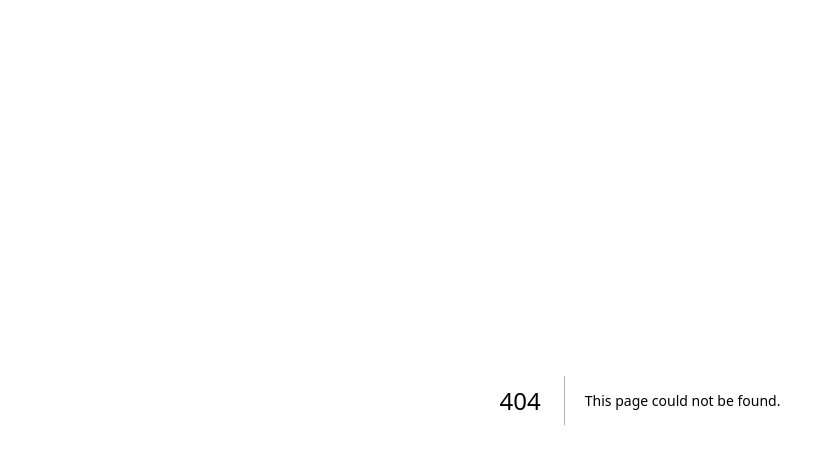
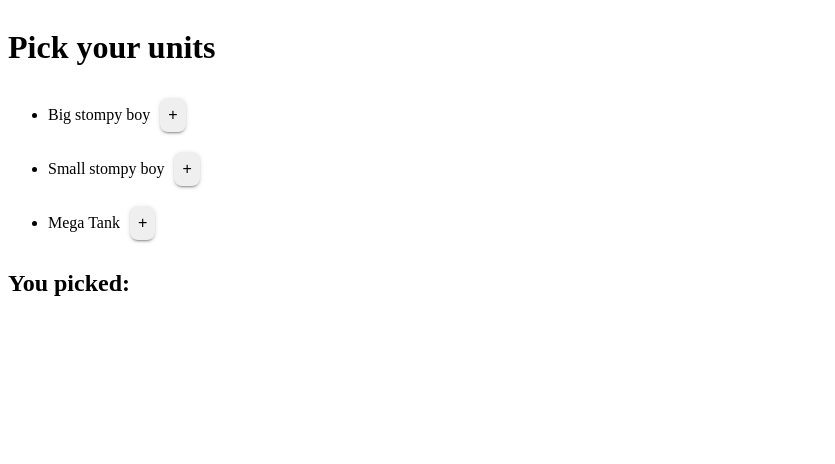
Before and after one commit to NoelleDeAngelo/MechWarriorCalc, a Next.js app: page /roster in a window 1280 px wide. Before the commit this address had no page. Shown: the top 464 px of the page, without its empty margins (0-835 px from the left). Built offline with nearby package versions, Linux system fonts and the light colour scheme.

Commit message:
Add and remove units from roster

```diff
--- a/src/app/globals.css
+++ b/src/app/globals.css
@@ -16,27 +16,15 @@ body {
   overflow-x: hidden;
 }
 
-body {
-  color: var(--foreground);
-  background: var(--background);
-  font-family: Arial, Helvetica, sans-serif;
-  -webkit-font-smoothing: antialiased;
-  -moz-osx-font-smoothing: grayscale;
-}
-
-* {
-  box-sizing: border-box;
-  padding: 0;
-  margin: 0;
-}
-
-a {
-  color: inherit;
+button {
+  border: none;
+  box-shadow: 0 2px 2px 0 rgba(0, 0, 0, 0.14), 0 3px 1px -2px rgba(0, 0, 0, 0.2),
+    0 1px 5px 0 rgba(0, 0, 0, 0.12);
   text-decoration: none;
 }
 
-@media (prefers-color-scheme: dark) {
-  html {
-    color-scheme: dark;
-  }
+button:hover {
+  transform: scale(0.98);
+  cursor: pointer;
+  filter: brightness(0.95);
 }
--- a/src/app/layout.js
+++ b/src/app/layout.js
@@ -1,12 +1,15 @@
 
 import "./globals.css";
+import { RosterProvider } from "../context/RosterContext";
 
 
 export default function RootLayout({ children }) {
   return (
     <html lang="en">
       <body>
-        {children}
+        <RosterProvider>
+          {children}
+        </RosterProvider>
       </body>
     </html>
   );
--- a/src/app/page.js
+++ b/src/app/page.js
@@ -1,8 +1,11 @@
 
 import styles from "./page.module.css";
+import Link from "next/link";
 
 export default function Home() {
   return (
-    <div>Hello World</div>
+    <div>
+      <h1><Link href={'/roster'}>Make a Roster</Link></h1>
+    </div>
   );
 }
--- /dev/null
+++ b/src/app/roster/page.js
@@ -0,0 +1,60 @@
+'use client'
+
+import styles from "./roster.module.css";
+import unitList from "../../unitList";
+import { useRoster } from "@/context/RosterContext"
+
+
+
+export default function Roster() {
+
+  const { roster, setRoster } = useRoster();
+
+  const addUnit = (unitCode) => {
+    var addedUnit = {...unitList[unitCode]};
+    addedUnit.id = Date.now();
+    setRoster([...roster, addedUnit]);
+  };
+
+
+  const removeUnit = (uid) => {
+    const newRoster = [...roster];
+    for (var i = 0; i < newRoster.length; i++){
+      if (newRoster[i].id === uid) {
+        newRoster.splice(i, 1);
+        break;
+      }
+    }
+    setRoster(newRoster);
+  };
+
+
+
+  return (
+    <div>
+      <h1>Pick your units</h1>
+      <ul>
+        {Object.keys(unitList).map((unitCode) => (
+          <li key={unitCode}>
+            {unitList[unitCode].name}
+            <button onClick={() => addUnit(unitCode)} className={styles.button}>
+              +
+            </button>
+          </li>
+        ))}
+      </ul>
+
+      <h2>You picked:</h2>
+      <ul>
+        {roster.map((unit, index) => (
+          <li key={unit.id}>
+            {unit.name}
+            <button onClick={() => removeUnit(unit.id)} className={styles.button}>
+              Remove
+            </button>
+          </li>
+        ))}
+      </ul>
+    </div>
+  );
+}
--- /dev/null
+++ b/src/app/roster/roster.module.css
@@ -0,0 +1,6 @@
+.button{
+  padding: .5rem;
+  border-radius: .5rem;
+  font-size: 1rem;
+  margin: 10px;
+}
--- /dev/null
+++ b/src/context/RosterContext.js
@@ -0,0 +1,19 @@
+"use client"
+
+import { createContext, useContext, useState } from "react";
+
+const RosterContext = createContext();
+
+export function RosterProvider({ children }) {
+  const [roster, setRoster] = useState([]);
+
+  return (
+    <RosterContext.Provider value={{ roster, setRoster }}>
+      {children}
+    </RosterContext.Provider>
+  );
+}
+
+export function useRoster() {
+  return useContext(RosterContext);
+}
--- /dev/null
+++ b/src/unitList.js
@@ -0,0 +1,19 @@
+const unitList = {
+  A001: {
+    name:"Big stompy boy",
+    punch: 2,
+    speed: 9,
+  },
+  A002: {
+    name:"Small stompy boy",
+    punch: 8,
+    speed: 1,
+  },
+  B001: {
+    name:"Mega Tank",
+    punch: 0,
+    speed: 8,
+  },
+};
+
+export default unitList;
```
